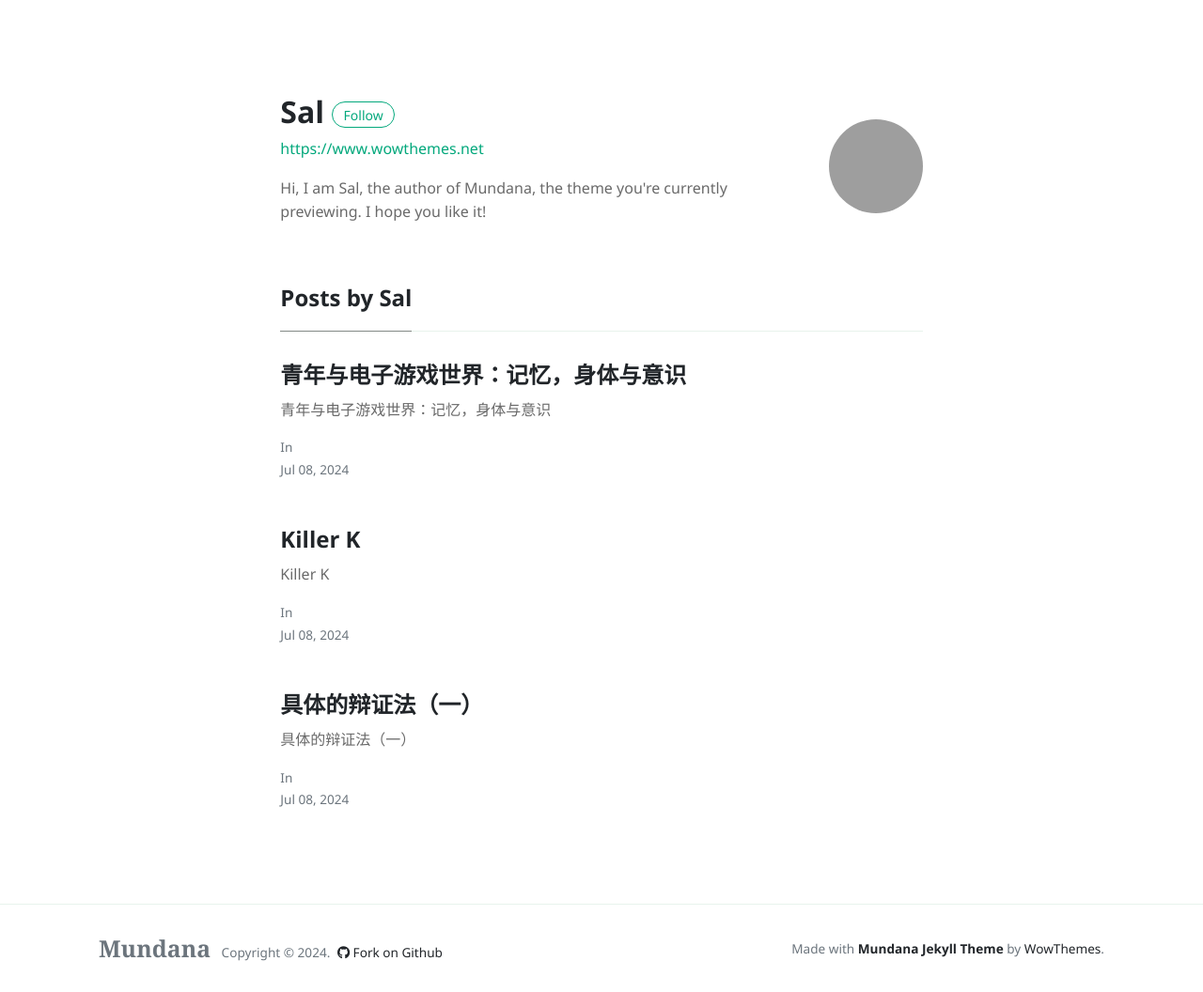
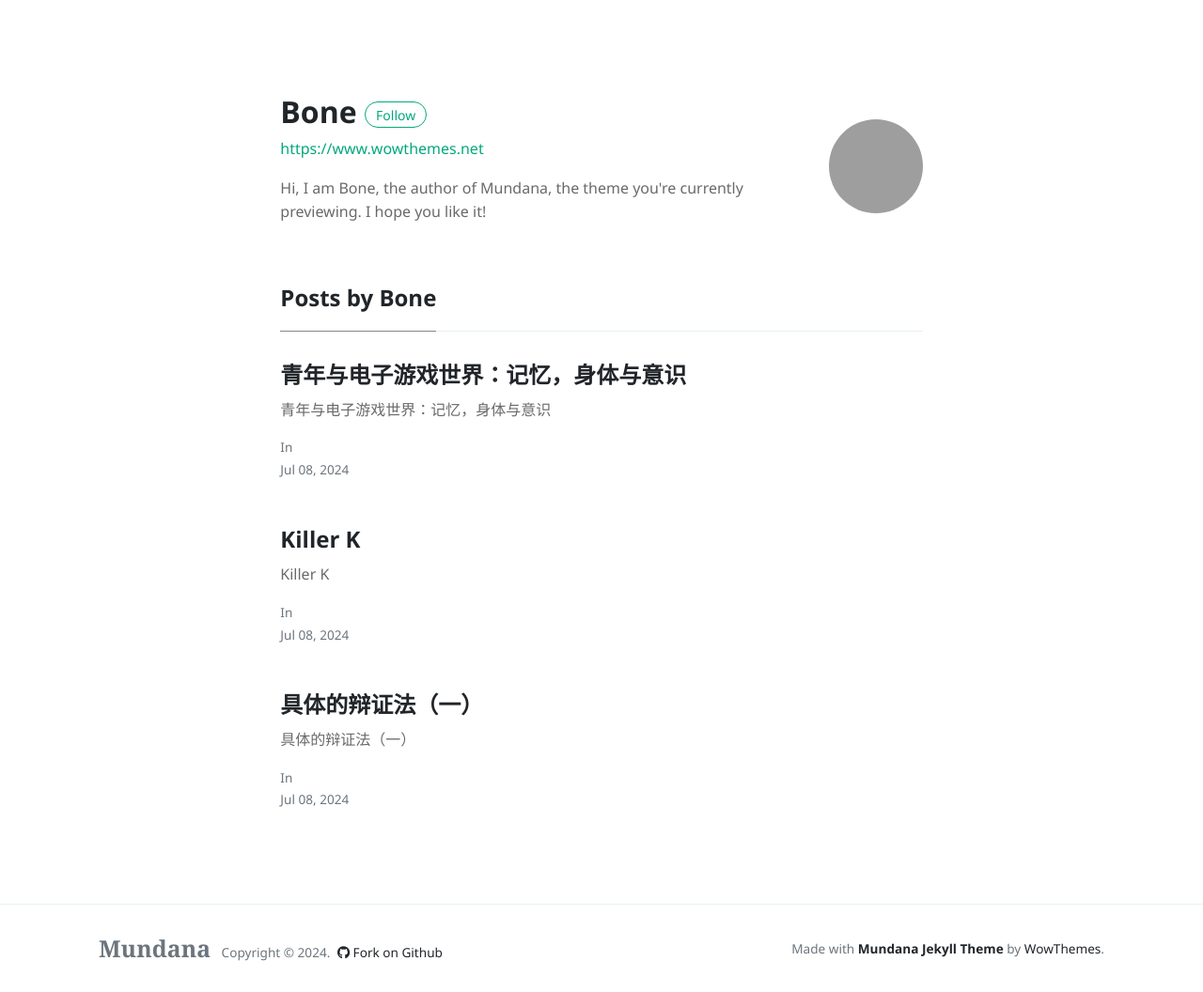
Before and after one commit to zzczzc20/zzczzc20.github.io, a Jekyll site: the page built from docs/_pages/author-sal.html, in a window 1280 px wide and 1056 px high. Shown: the whole window at 94% size. Built offline with Jekyll 4.4.1, drawn with Linux system fonts in a browser that asks for light colours; nearby versions of some CDN libraries; grey boxes are pictures that could not be loaded.

Commit message:
Replace Sal with Bone

```diff
--- a/docs/_config.yml
+++ b/docs/_config.yml
@@ -42,11 +42,11 @@ plugins:
   - jekyll-remote-theme
 
 authors:
-    sal:
-      name:           Sal
+    Bone:
+      name:           Bone
       site:           https://www.wowthemes.net
       avatar:         /docs/assets/images/avatar1.jpg
-      bio:            "Hi, I am Sal, the author of Mundana, the theme you're currently previewing. I hope you like it!"
+      bio:            "Hi, I am Bone, the author of Mundana, the theme you're currently previewing. I hope you like it!"
       email:          wowthemesnet@gmail.com
       twitter:        https://twitter.com/wowthemesnet
 
@@ -66,7 +66,7 @@ defaults:
       path: "_posts"
     values:
       layout: post
-      author: sal
+      author: Bone
       avatar: /docs/assets/images/avatar1.jpg
 
   # all pages
--- a/docs/_includes/sidebar.html
+++ b/docs/_includes/sidebar.html
@@ -1,6 +1,6 @@
 <h5 class="mb-3">Mundana Jekyll Theme</h5>
 
-<p>Hi! The website you are previewing is a demonstration for Mundana Jekyll theme, hosted on Github, made by <a href="https://www.wowthemes.net/donate/">Sal</a>.</p>
+<p>Hi! The website you are previewing is a demonstration for Mundana Jekyll theme, hosted on Github, made by <a href="https://www.wowthemes.net/donate/">Bone</a>.</p>
 
 <a target="_blank" href="https://www.wowthemes.net/mundana-jekyll-theme/" class="btn btn-warning d-block mb-2"><i class="fa fa-file"></i> Documentation</a>
 
--- a/docs/_pages/author-sal.html
+++ b/docs/_pages/author-sal.html
@@ -1,23 +1,23 @@
 ---
-title: "Sal"
+title: "Bone"
 layout: default
-permalink: "/author-sal.html"
+permalink: "/author-Bone.html"
 ---
 <div class="container">
 <div class="row justify-content-center">
     <div class="col-md-8">
         <div class="row align-items-center mb-5">
             <div class="col-md-9">
-                <h2 class="font-weight-bold">{{page.title}} <span class="small btn btn-outline-success btn-sm btn-round"><a href="{{ site.authors.sal.twitter }}">Follow</a></span></h2>
-                <p><a href="{{ site.authors.sal.site }}">{{ site.authors.sal.site }}</a></p>
-                <p class="excerpt">{{ site.authors.sal.bio }}</p>
+                <h2 class="font-weight-bold">{{page.title}} <span class="small btn btn-outline-success btn-sm btn-round"><a href="{{ site.authors.Bone.twitter }}">Follow</a></span></h2>
+                <p><a href="{{ site.authors.Bone.site }}">{{ site.authors.Bone.site }}</a></p>
+                <p class="excerpt">{{ site.authors.Bone.bio }}</p>
             </div>
             <div class="col-md-3 text-right">
-                <img alt="{{ site.authors.sal.name }}" src="{{site.baseurl}}/{{ site.authors.sal.avatar }}" class="rounded-circle" height="100" width="100">
+                <img alt="{{ site.authors.Bone.name }}" src="{{site.baseurl}}/{{ site.authors.Bone.avatar }}" class="rounded-circle" height="100" width="100">
             </div>
         </div>
         <h4 class="font-weight-bold spanborder"><span>Posts by {{page.title}}</span></h4>
-            {% assign posts = site.posts | where:"author","sal" %}
+            {% assign posts = site.posts | where:"author","Bone" %}
             {% for post in posts %}
             {% include main-loop-card.html %}
             {% endfor %}
--- a/docs/index.html
+++ b/docs/index.html
@@ -3,7 +3,7 @@ title: "Mundana Free Jekyll Theme"
 layout: default
 pagination:
     enabled: true
-description: "A great Jekyll theme developed by Sal @wowthemesnet."
+description: "A great Jekyll theme developed by Bone @wowthemesnet."
 ---
 
 
```
Also changed, not shown: docs/_pages/about.md (+1 -1 lines), docs/_pages/buy-me-a-coffee.md (+1 -1 lines).
